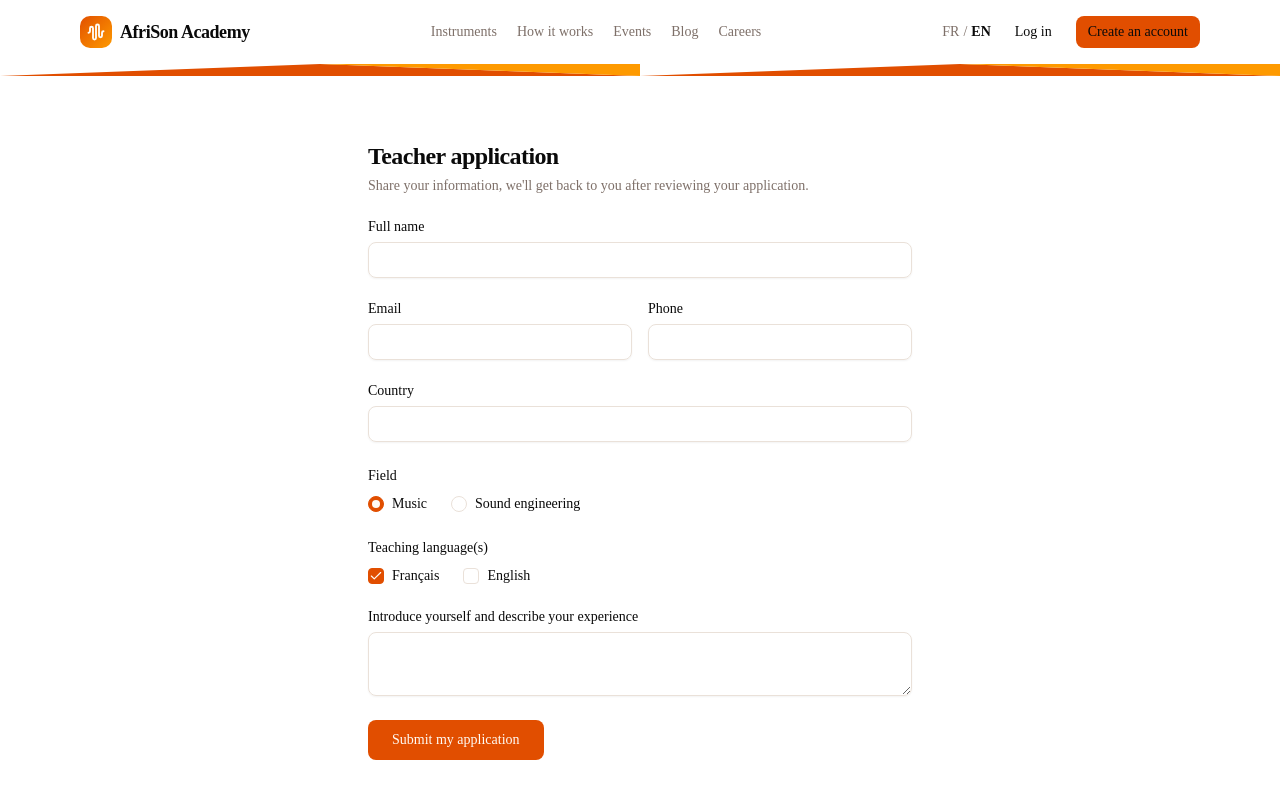
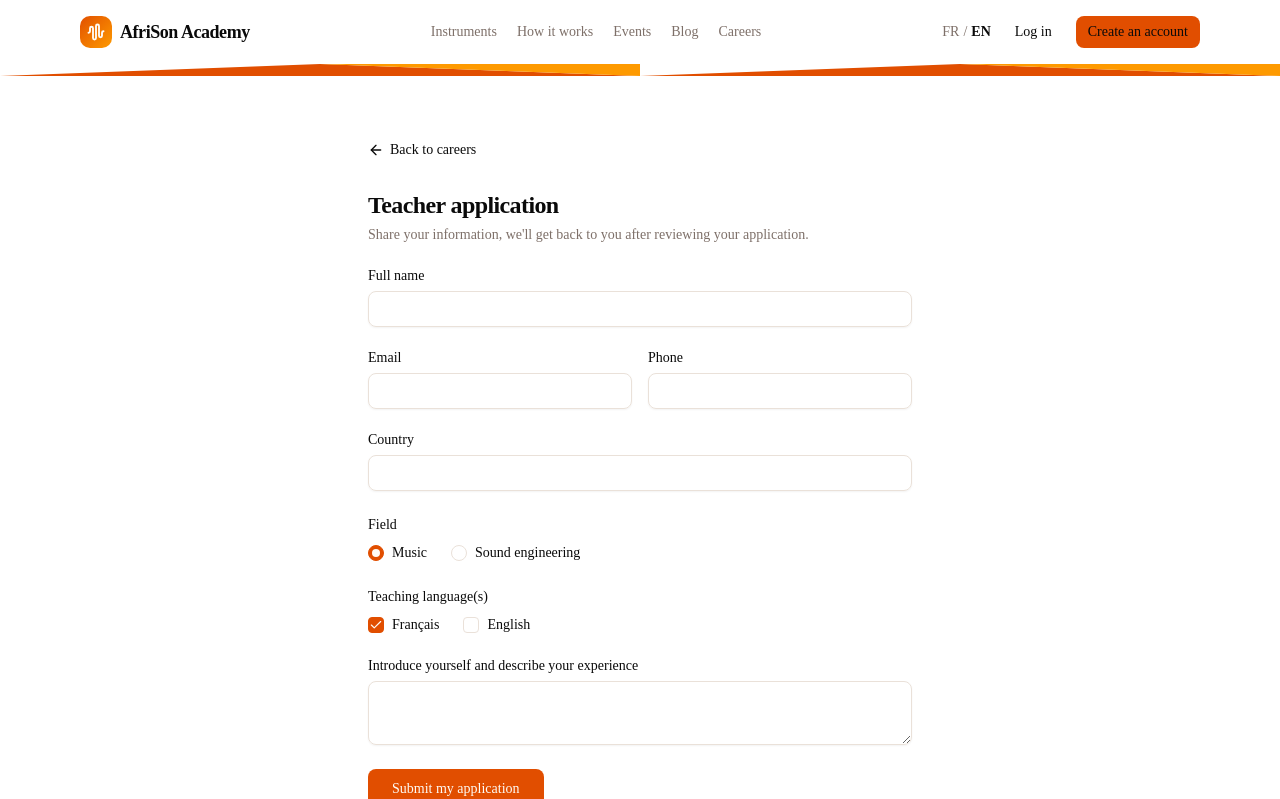
Before and after one commit to ulfrank2024/AfriSon-, a Next.js app: page /en/devenir-enseignant in a window 1280 px wide. Shown: the top 799 px of the page. Built offline with nearby package versions, Linux system fonts and the light colour scheme; no server answers.

Commit message:
feat: bouton retour sur le formulaire de candidature enseignant
Lien 'Retour aux carrières' en haut de /devenir-enseignant, même
style que le lien retour de la page blog.

```diff
--- a/src/messages/en.json
+++ b/src/messages/en.json
@@ -144,6 +144,7 @@
     "unavailableDescription": "Authentication is being set up. Check back shortly to create your account or log in."
   },
   "teacherApplication": {
+    "back": "Back to careers",
     "title": "Teacher application",
     "description": "Share your information, we'll get back to you after reviewing your application.",
     "fields": {
--- a/src/messages/fr.json
+++ b/src/messages/fr.json
@@ -144,6 +144,7 @@
     "unavailableDescription": "L'authentification est en cours de configuration. Reviens un peu plus tard pour créer ton compte ou te connecter."
   },
   "teacherApplication": {
+    "back": "Retour aux carrières",
     "title": "Candidature enseignant",
     "description": "Partage tes informations, nous revenons vers toi après étude de ta candidature.",
     "fields": {
--- a/src/modules/auth/teacher-application-form.tsx
+++ b/src/modules/auth/teacher-application-form.tsx
@@ -2,6 +2,8 @@
 
 import { useActionState } from "react";
 import { useTranslations } from "next-intl";
+import { ArrowLeft } from "lucide-react";
+import { Link } from "@/i18n/navigation";
 import { Label } from "@/components/ui/label";
 import { Input } from "@/components/ui/input";
 import { Textarea } from "@/components/ui/textarea";
@@ -31,7 +33,16 @@ export function TeacherApplicationForm({
   const [state, formAction, isPending] = useActionState(action, initialState);
 
   return (
-    <form action={formAction} className="mx-auto max-w-xl space-y-6 px-4 py-16">
+    <div className="mx-auto max-w-xl px-4 py-16">
+      <Link
+        href="/carriere"
+        className="inline-flex items-center gap-1.5 text-sm text-muted-foreground transition-colors hover:text-foreground"
+      >
+        <ArrowLeft className="size-4" />
+        {t("back")}
+      </Link>
+
+      <form action={formAction} className="mt-6 space-y-6">
         <div>
           <h1 className="text-2xl font-bold tracking-tight">{t("title")}</h1>
           <p className="mt-1 text-sm text-muted-foreground">{t("description")}</p>
@@ -104,5 +115,6 @@ export function TeacherApplicationForm({
           <p className="text-sm font-medium text-destructive">{t("error")}</p>
         )}
       </form>
+    </div>
   );
 }
```
Lines whose indentation alone changed are shown as unchanged.
